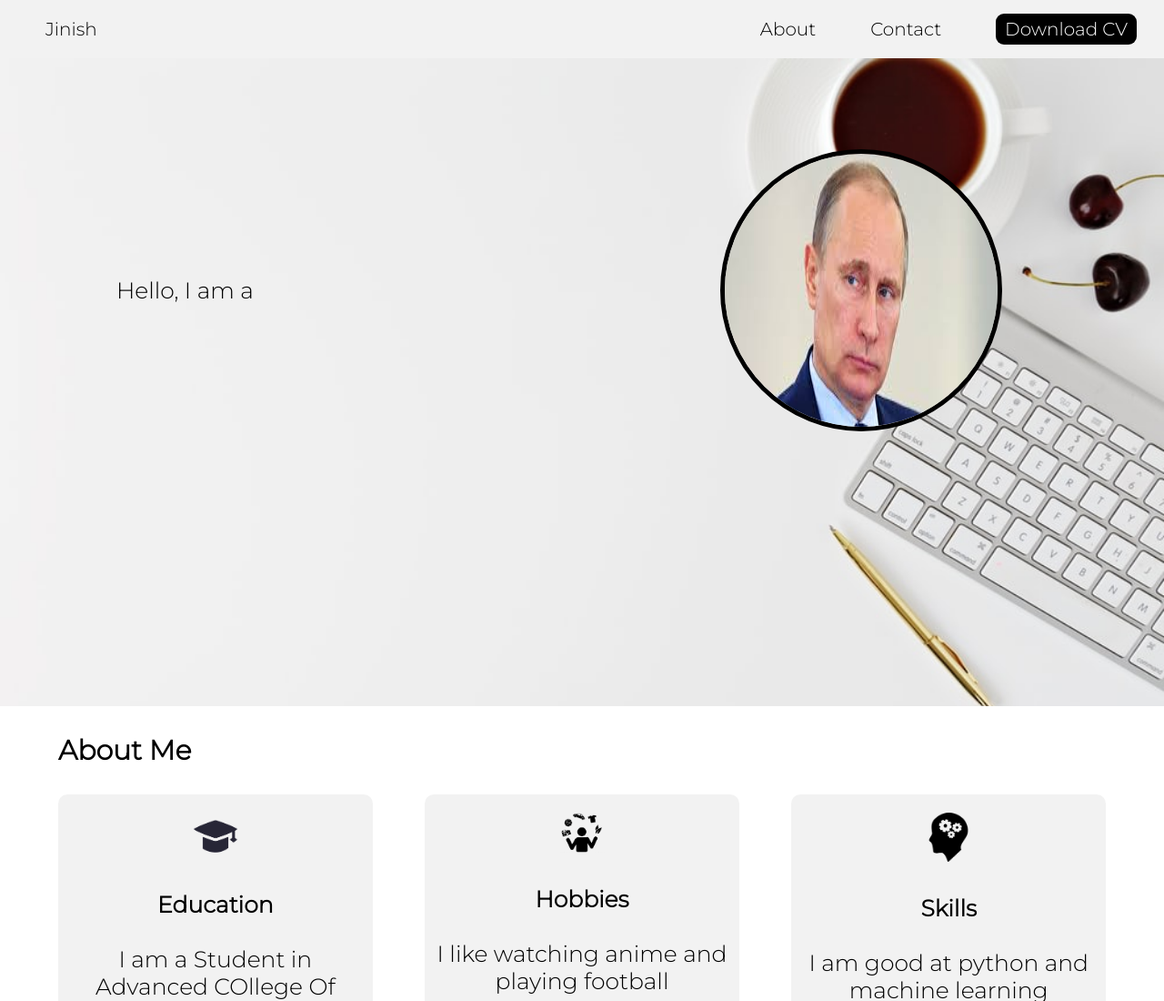
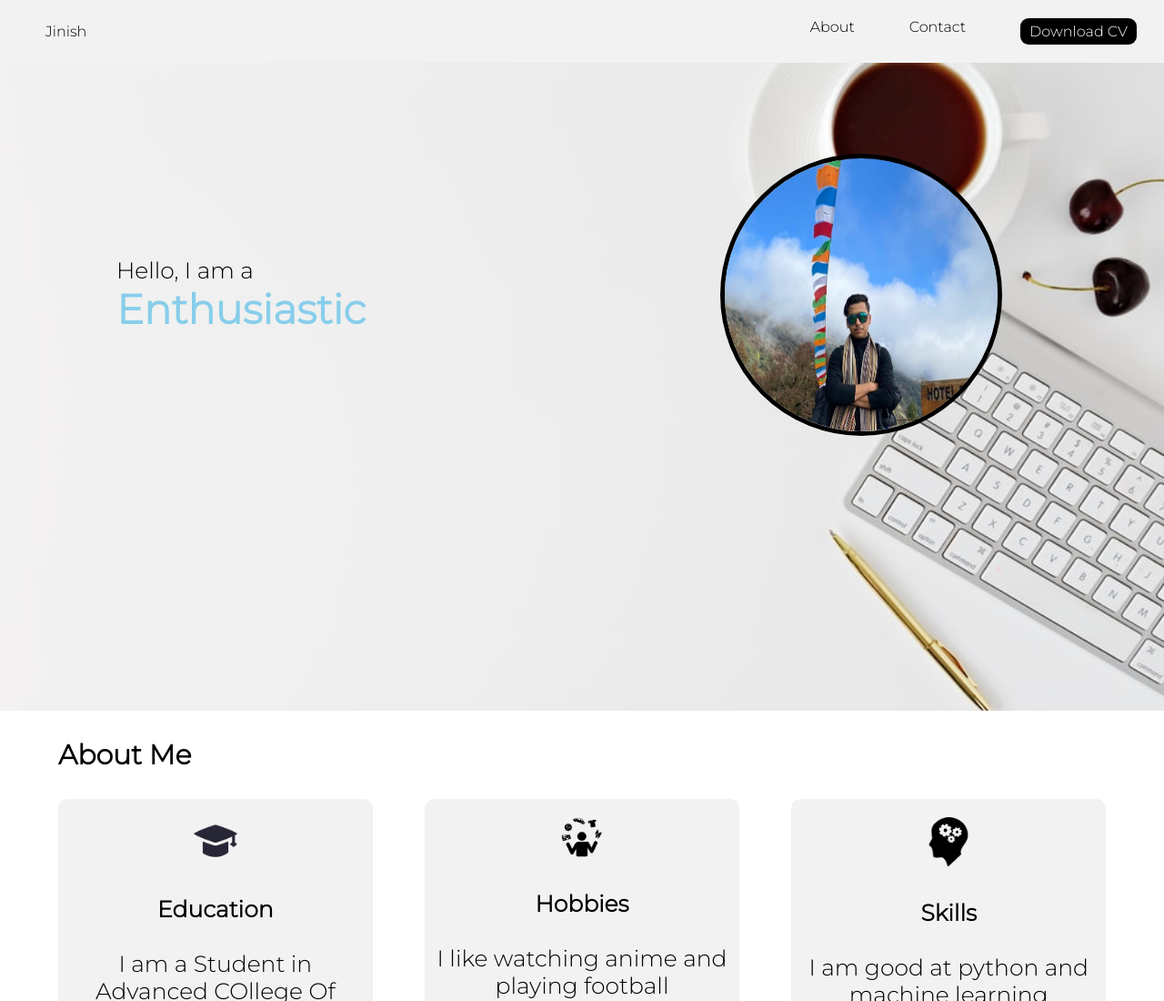
Before and after one commit to Jindey014/jindey014.github.io, a plain HTML site: page index.html in a window 1280 px wide. Shown: the top 1100 px of the page at 91% size. Drawn offline with Linux system fonts and the light colour scheme.

Commit message:
Final portfolio

```diff
--- a/index.html
+++ b/index.html
@@ -12,13 +12,19 @@
 <body>
     <div class="header_container">
         <div class="header_name">
-            <a href="">Jinish</a>
+            <div>Jinish</div>
         </div>
         <div class="header_side_buttons">
             <ul>
-                <li><a href="" class="header_about">About</a></li>
-                <li><a href="" class="header_contact">Contact</a></li>
-                <li><a href="" class="header_download">Download CV</a></li>
+                <li>
+                    <div class="header_about">About</div>
+                </li>
+                <li>
+                    <div class="header_contact">Contact</div>
+                </li>
+                <li>
+                    <div class="header_download">Download CV</div>
+                </li>
             </ul>
         </div>
     </div>
@@ -33,7 +39,7 @@
                 <div class="hero__text__dynamic"></div>
             </div>
             <div class="hero_image">
-                <img src="./vlad.jpg" alt="">
+                <img src="./photo1.jpg" alt="">
             </div>
         </div>
     </div>
--- a/script.js
+++ b/script.js
@@ -1,5 +1,5 @@
 
-const hobbies = ["Freeloader", "Depressed Student", "Football Lover"];
+const hobbies = ["Aspiring Web Developer", "Enthusiastic Student", "Football Lover"];
 
 let count = 0;
 let index = 0;
@@ -24,7 +24,7 @@ const typing = () => {
     setTimeout(typing, 150);
 };
 
-// typing();
+typing();
 
 //button click
 //name click
@@ -35,7 +35,7 @@ document.querySelector(".header_name").addEventListener("click", () => {
 //about click
 document.querySelector(".header_about").addEventListener("click", () => {
     console.log(document.querySelector(".about_section"))
-    // document.querySelector(".about_section").scrollIntoView();
+    document.querySelector(".about_section").scrollIntoView();
 });
 
 //contact click
--- a/style.css
+++ b/style.css
@@ -13,6 +13,7 @@
     justify-content: space-between;
     align-items: center;
     padding: 20px 0;
+    cursor: pointer;
 }
 
 .header_name {
```
Also changed, not shown: photo1.jpg (added), putin.webp (deleted), russia.jpg (deleted), vlad.jpg (deleted), 1 other file.
